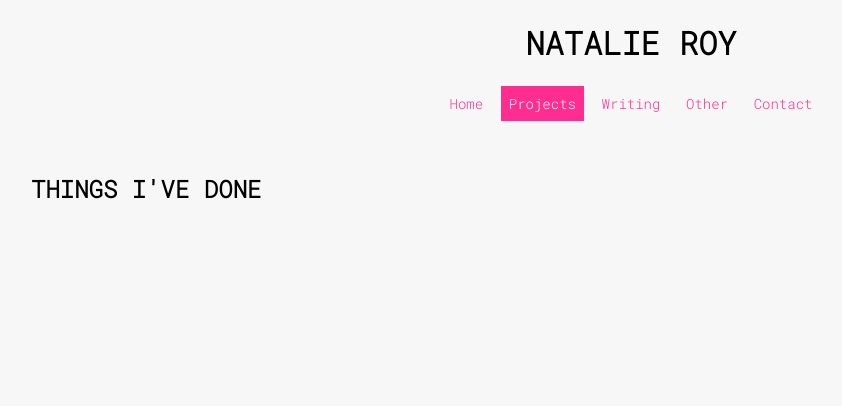
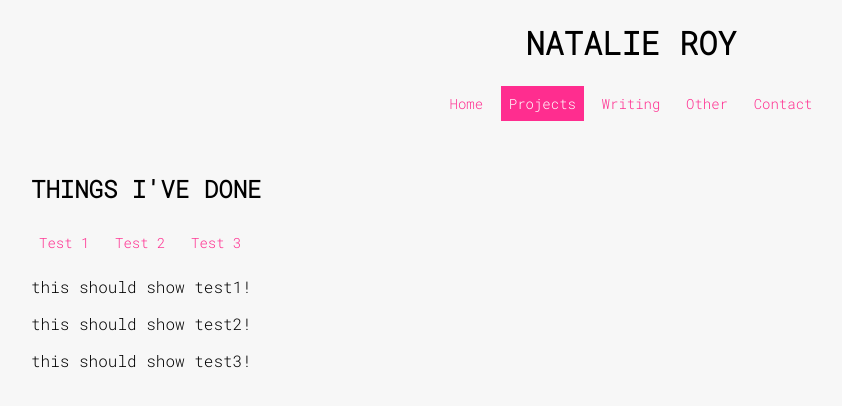
Before and after one commit to nataliedroy/portfolio, a plain HTML site: page projects.html in a window 1280 px wide. Shown: the whole page, without its empty margins (9-851 px from the left). Drawn offline with Linux system fonts and the light colour scheme.

Commit message:
testing tab pagination

```diff
--- a/projects.html
+++ b/projects.html
@@ -4,6 +4,7 @@
       <title>Natalie Roy</title>
       <link rel="stylesheet" type="text/css" href="style.css" />
       <link href="https://fonts.googleapis.com/css2?family=Roboto+Mono:wght@300&display=swap" rel="stylesheet">
+      <script src ="script.js"></script>
   </head>
   <body>
     <h1 class="page-title">Natalie Roy</h1>
@@ -18,7 +19,23 @@
 
     <main>
       <h2>Things I've Done</h2>
-      <p></p>
+      <div class="tab">
+        <button class="tablinks", onclick="openTab(event, 'Test1')">Test 1</button>
+        <button class="tablinks", onclick="openTab(event, 'Test2')">Test 2</button>
+        <button class="tablinks", onclick="openTab(event, 'Test3')">Test 3</button>
+
+        <div id="Test1" class="tabcontent">
+          <p> this should show test1! </p>
+        </div>
+
+        <div id="Test2" class="tabcontent">
+          <p>this should show test2! </p>
+        </div>
+
+        <div id="Test3" class="tabcontent">
+          <p>this should show test3! </p>
+        </div>
+
 
     </main>
   </body>
--- /dev/null
+++ b/script.js
@@ -0,0 +1,22 @@
+// a function to create tabs on my portfolio site!
+// first time doing something like this, heavily copied from w3schools
+function openTab(evt, tabName) {
+  // variables
+  var i, tabcontent, tablinks;
+
+  // hide tabs
+  tabcontent = document.getElementsByClassName("tabcontent");
+  for (i = 0; i < tabcontent.length; i++) {
+    tabcontent[i].style.display = "none";
+  }
+
+  // collect elements and remove active class
+  tablinks = document.getElementsByClassName("tablinks");
+  for (i = 0; i < tabcontent.length; i++) {
+    tablinks[i].className = tablinks[i].className.replace("active", "");
+  }
+
+  // show sleected tab and declare it active
+  document.getElementById(tabName).style.display = "block";
+  evt.currentTarget.className += "active";
+}
--- a/style.css
+++ b/style.css
@@ -36,7 +36,7 @@ button {
   padding: .5rem;
   text-align: center;
   text-decoration: none;
-  display: inline-block;
+  /* display: inline-block; */
   font-size: 14px;
   font-family: 'Roboto Mono', monospace;
 }
@@ -51,6 +51,11 @@ button:hover {
   background-color: #FF2D8F;
   color: white;
 }
+
+/* for js, hides all tab content when first on page */
+/* .tabcontent:not(.active) {
+  display:none;
+} */
 
 
 /* .navbar-nav {
```
